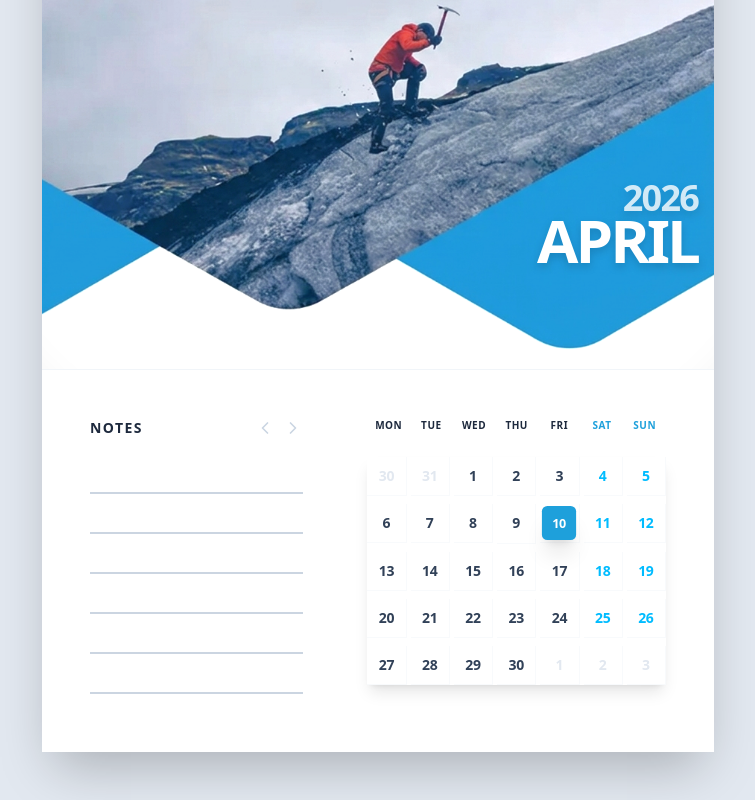
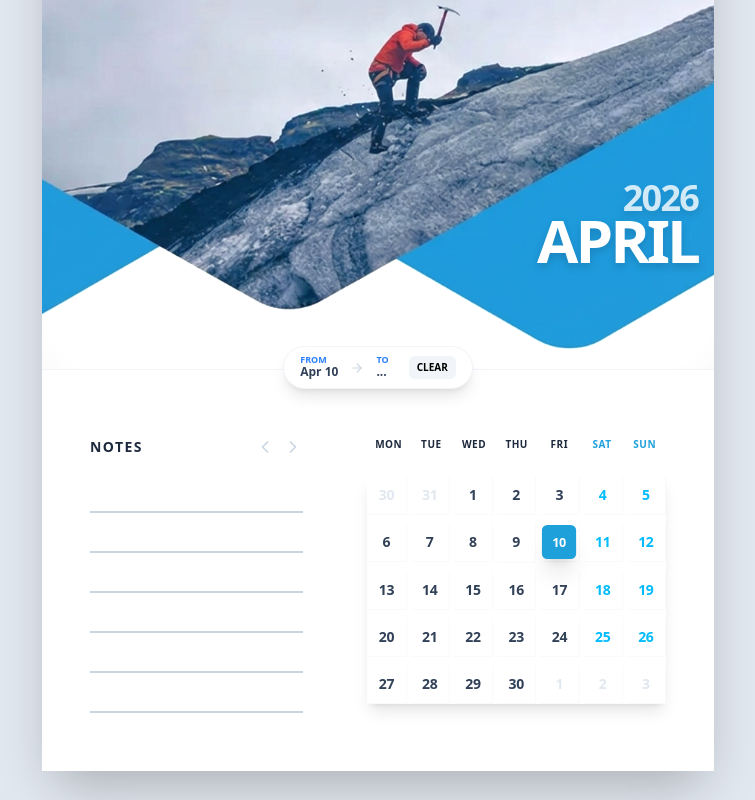
Before and after one commit to ashwani1122/frontend-assignment, a Next.js app: page / in a window 1280 px wide. Both pictures are taken after a click on the button "10". Shown: the part 358-1158 px from the top of the page, without its empty margins (262-1017 px from the left). Built offline with nearby package versions, Linux system fonts and the light colour scheme; no server answers.

Commit message:
added range badge

```diff
--- a/components/Wallcalender.tsx
+++ b/components/Wallcalender.tsx
@@ -5,7 +5,7 @@ import {
   format, addMonths, subMonths, startOfMonth, endOfMonth,
   startOfWeek, endOfWeek, addDays, isSameDay, isWithinInterval, isBefore
 } from "date-fns";
-import { ChevronLeft, ChevronRight, Loader2 } from "lucide-react";
+import { ArrowRight, ChevronLeft, ChevronRight, Loader2 } from "lucide-react";
 import { useHolidays } from "@/hooks/holyday";
 
 type Holiday = {
@@ -20,7 +20,6 @@ export default function WallCalendarChallenge() {
 
   const currentYear = currentMonth.getFullYear();
   const { holidays, loading, error } = useHolidays(currentYear, "IN");
-
   // --- Range Selection Logic ---
   const handleDateClick = (day: Date) => {
     if (!range.start || (range.start && range.end)) {
@@ -72,13 +71,13 @@ export default function WallCalendarChallenge() {
         ${isSelectedRange ? "bg-sky-50/30" : "bg-transparent"}
       `}
     >
-      {/* SEAMLESS RANGE BACKGROUND (Very low opacity bridge) */}
       {isSelectedRange && (
-        <div className={`absolute inset-y-0 bg-sky-100/20 z-0
-          ${isSelectedStart ? "left-1/2" : "left-0"}
-          ${isSelectedEnd ? "right-1/2" : "right-0"}
-        `} />
-      )}
+            <div className={`absolute inset-y-0 bg-sky-100/20 z-0
+              ${isSelectedStart ? "left-1/2" : "left-0"}
+              ${isSelectedEnd ? "right-1/2" : "right-0"}
+            `} />
+          )}
+
 
       {/* DATE BOX */}
       <button
@@ -140,6 +139,29 @@ export default function WallCalendarChallenge() {
     </div>
   </div>
 </div>
+{range.start && (
+          <div className="flex justify-center -mt-6 z-30 px-4">
+            <div className="flex items-center gap-3 bg-white border border-slate-100 px-4 py-2 rounded-full shadow-lg animate-in slide-in-from-top-2">
+              <div className="flex flex-col items-start leading-none">
+                <span className="text-[9px] font-bold text-blue-500 uppercase">From</span>
+                <span className="text-xs font-bold text-slate-700">{format(range.start, "MMM dd")}</span>
+              </div>
+              <ArrowRight size={14} className="text-slate-300" />
+              <div className="flex flex-col items-start leading-none">
+                <span className="text-[9px] font-bold text-blue-500 uppercase">To</span>
+                <span className="text-xs font-bold text-slate-700">
+                  {range.end ? format(range.end, "MMM dd") : "..."}
+                </span>
+              </div>
+              <button
+                onClick={() => setRange({ start: null, end: null })}
+                className="ml-2 text-[10px] bg-slate-100 hover:bg-red-50 hover:text-red-500 px-2 py-1 rounded-md transition-colors font-bold uppercase"
+              >
+                Clear
+              </button>
+            </div>
+          </div>
+        )}
         {/* --- BOTTOM CONTENT AREA (Notes + Calendar) --- */}
         <div className="flex flex-col md:flex-row gap-10 md:gap-16 p-8 md:p-12 bg-white  z-10">
 
```
